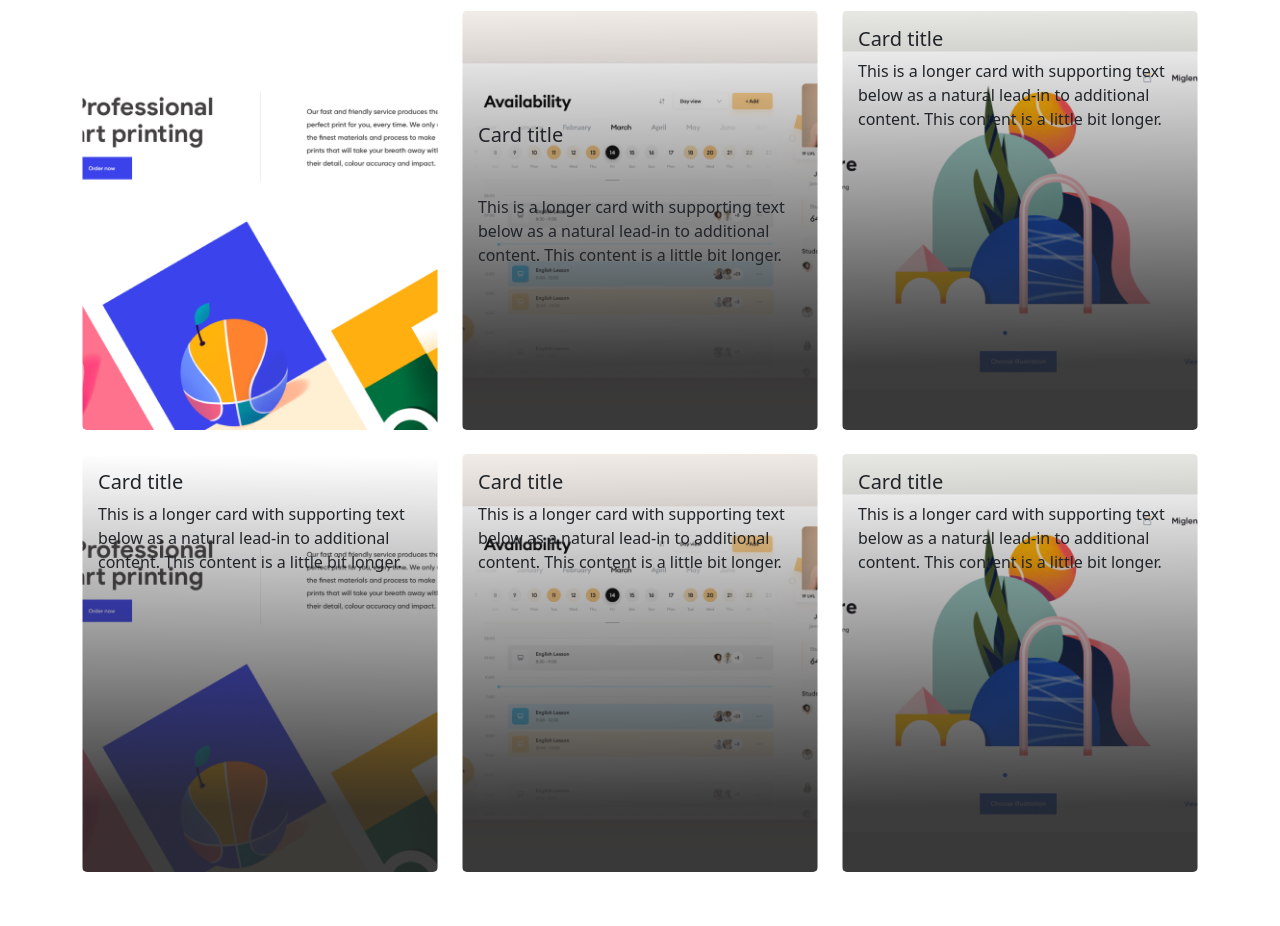
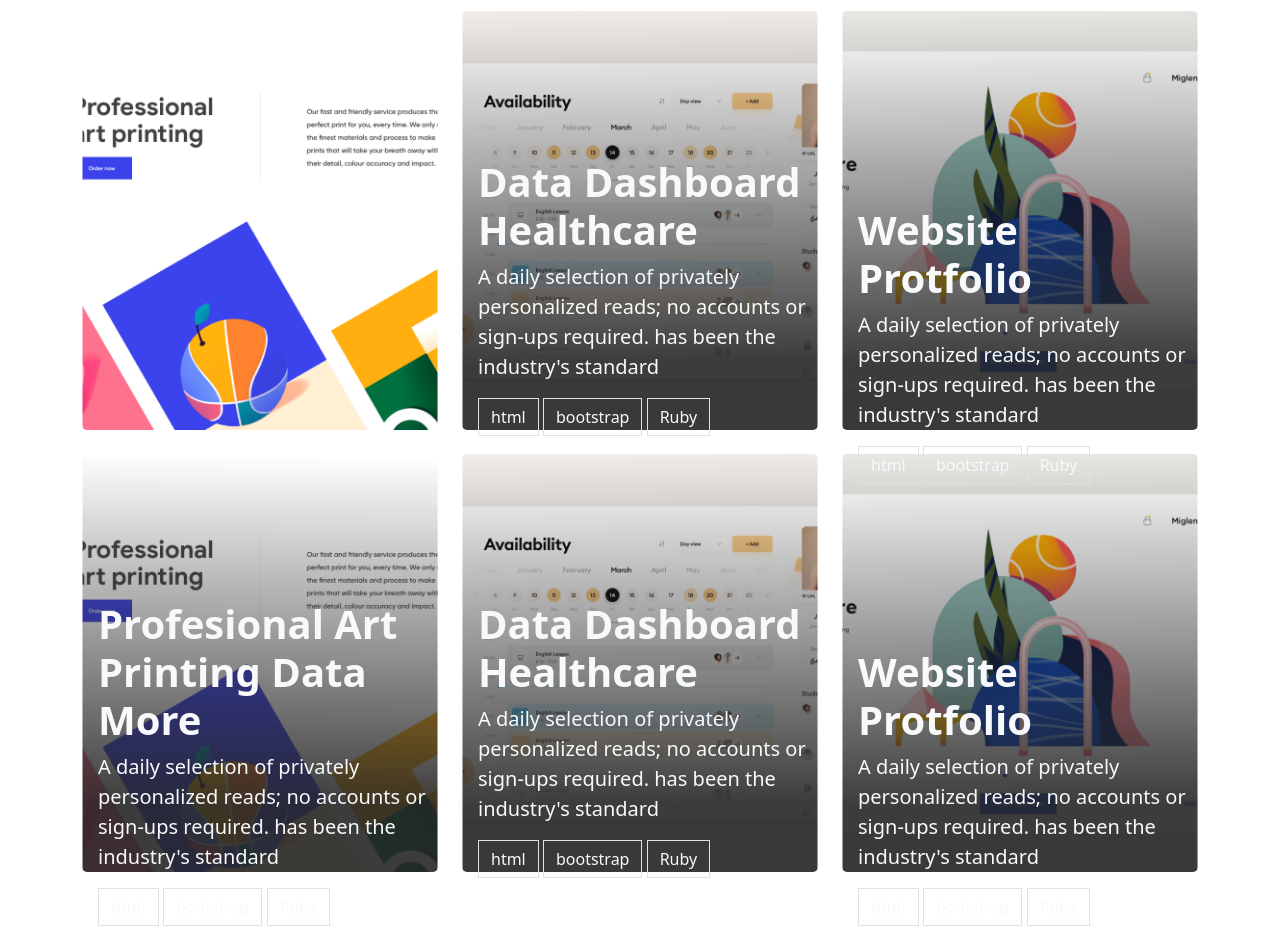
Before and after one commit to DiamondNath07/Portfolio-web-bootstrap, a website: page index.html in a window 1280 px wide. Shown: the part 1060-1986 px from the top of the page. Before the commit the page ends 1932 px from the top, so only its background shows below. Drawn offline with nearby package versions, Linux system fonts and the light colour scheme.

Commit message:
add hover effect to cards

```diff
--- a/index.html
+++ b/index.html
@@ -16,6 +16,7 @@
       rel="stylesheet"
       href="./node_modules/bootstrap/dist/js/bootstrap.bundle.min.js"
     />
+    <script src="./node_modules/bootstrap/dist/js/bootstrap.bundle.min.js"></script>
 
     <title>Portfolio</title>
   </head>
@@ -28,6 +29,26 @@
 
     body {
       overflow-x: hidden;
+    }
+
+    .card-img-overlay {
+      top: 35%;
+    }
+    .card-img-overlay {
+      position: absolute;
+      z-index: 1;
+    }
+    .buttonc {
+      position: absolute;
+      display: none;
+      z-index: 2;
+    }
+    .card:hover .buttonc {
+      display: block;
+    }
+
+    .card-img-overlay .f-btn {
+      margin-top: 65%;
     }
   </style>
   <body>
@@ -188,78 +209,217 @@
             <div class="col">
               <div class="card rounded-0 border-0">
                 <img src="./d-images/kard1.png" class="card-img" alt="..." />
-                <div class="card-img-overlay">
+                <div class="card-img-overlay p-0">
                   <h5 class="card-title d-none">Card title</h5>
                   <p class="card-text d-none">
                     This is a longer card with supporting text below as a
                     natural lead-in to additional content. This content is a
                     little bit longer.
                   </p>
+                  <div class="f-btn">
+                    <a href="#"
+                      ><button
+                        class="buttonc card-btn btn btn-warning btn-lg rounded-0 w-100 m-0 text-light fw-bold"
+                      >
+                        See Project
+                      </button></a
+                    >
+                  </div>
+                </div>
+              </div>
+            </div>
+            <div class="col">
+              <div class="card card2 rounded-0 border-0">
+                <img src="./d-images/card2.png" class="card-img" alt="..." />
+                <div class="card-img-overlay p-0">
+                  <h5 class="card-title text-light fw-bold display-6 ps-3">
+                    Data Dashboard Healthcare
+                  </h5>
+                  <p class="card-text text-light lead ps-3">
+                    A daily selection of privately personalized reads; no
+                    accounts or sign-ups required. has been the industry's
+                    standard
+                  </p>
+                  <div class="ps-3 mb-4">
+                    <button
+                      class="btn text-light rounded-0 btn-outline-secondary border"
+                    >
+                      html
+                    </button>
+                    <button
+                      class="btn text-light rounded-0 btn-outline-secondary border"
+                    >
+                      bootstrap
+                    </button>
+                    <button
+                      class="btn text-light rounded-0 btn-outline-secondary border"
+                    >
+                      Ruby
+                    </button>
+                  </div>
+                  <a href="#"
+                    ><button
+                      class="buttonc btn btn-warning btn-lg rounded-0 w-100 m-0 text-light fw-bold"
+                    >
+                      See Project
+                    </button></a
+                  >
+                </div>
+              </div>
+            </div>
+            <div class="col">
+              <div class="card rounded-0 border-0">
+                <img src="./d-images/card3.png" class="card-img" alt="..." />
+                <div class="card-img-overlay mt-5 p-0">
+                  <h5 class="card-title text-light fw-bold display-6 ps-3">
+                    Website Protfolio
+                  </h5>
+                  <p class="card-text text-light lead ps-3">
+                    A daily selection of privately personalized reads; no
+                    accounts or sign-ups required. has been the industry's
+                    standard
+                  </p>
+                  <div class="ps-3 mb-4">
+                    <button
+                      class="btn text-light rounded-0 btn-outline-secondary border"
+                    >
+                      html
+                    </button>
+                    <button
+                      class="btn text-light rounded-0 btn-outline-secondary border"
+                    >
+                      bootstrap
+                    </button>
+                    <button
+                      class="btn text-light rounded-0 btn-outline-secondary border"
+                    >
+                      Ruby
+                    </button>
+                  </div>
+                  <a href="#"
+                    ><button
+                      class="buttonc btn btn-warning btn-lg rounded-0 w-100 m-0 text-light fw-bold"
+                    >
+                      See Project
+                    </button></a
+                  >
+                </div>
+              </div>
+            </div>
+            <div class="col">
+              <div class="card rounded-0 border-0">
+                <img src="./d-images/card1.png" class="card-img" alt="..." />
+                <div class="card-img-overlay p-0">
+                  <h5 class="card-title text-light fw-bold display-6 ps-3">
+                    Profesional Art Printing Data More
+                  </h5>
+                  <p class="card-text text-light lead ps-3">
+                    A daily selection of privately personalized reads; no
+                    accounts or sign-ups required. has been the industry's
+                    standard
+                  </p>
+                  <div class="ps-3 mb-4">
+                    <button
+                      class="btn text-light rounded-0 btn-outline-secondary border"
+                    >
+                      html
+                    </button>
+                    <button
+                      class="btn text-light rounded-0 btn-outline-secondary border"
+                    >
+                      bootstrap
+                    </button>
+                    <button
+                      class="btn text-light rounded-0 btn-outline-secondary border"
+                    >
+                      Ruby
+                    </button>
+                  </div>
+                  <a href="#"
+                    ><button
+                      class="buttonc btn btn-warning btn-lg rounded-0 w-100 m-0 text-light fw-bold"
+                    >
+                      See Project
+                    </button></a
+                  >
                 </div>
               </div>
             </div>
             <div class="col">
               <div class="card rounded-0 border-0">
                 <img src="./d-images/card2.png" class="card-img" alt="..." />
-                <div class="card-img-overlay mt-5">
-                  <h5 class="card-title mt-5">Card title</h5>
-                  <p class="card-text mt-5">
-                    This is a longer card with supporting text below as a
-                    natural lead-in to additional content. This content is a
-                    little bit longer.
+                <div class="card-img-overlay p-0">
+                  <h5 class="card-title text-light fw-bold display-6 ps-3">
+                    Data Dashboard Healthcare
+                  </h5>
+                  <p class="card-text text-light lead ps-3">
+                    A daily selection of privately personalized reads; no
+                    accounts or sign-ups required. has been the industry's
+                    standard
                   </p>
+                  <div class="ps-3 mb-4">
+                    <button
+                      class="btn text-light rounded-0 btn-outline-secondary border"
+                    >
+                      html
+                    </button>
+                    <button
+                      class="btn text-light rounded-0 btn-outline-secondary border"
+                    >
+                      bootstrap
+                    </button>
+                    <button
+                      class="btn text-light rounded-0 btn-outline-secondary border"
+                    >
+                      Ruby
+                    </button>
+                  </div>
+                  <a href="#"
+                    ><button
+                      class="buttonc btn btn-warning btn-lg rounded-0 w-100 m-0 text-light fw-bold"
+                    >
+                      See Project
+                    </button></a
+                  >
                 </div>
               </div>
             </div>
             <div class="col">
               <div class="card rounded-0 border-0">
                 <img src="./d-images/card3.png" class="card-img" alt="..." />
-                <div class="card-img-overlay">
-                  <h5 class="card-title">Card title</h5>
-                  <p class="card-text">
-                    This is a longer card with supporting text below as a
-                    natural lead-in to additional content. This content is a
-                    little bit longer.
+                <div class="card-img-overlay mt-5 p-0">
+                  <h5 class="card-title text-light fw-bold display-6 ps-3">
+                    Website Protfolio
+                  </h5>
+                  <p class="card-text text-light lead ps-3">
+                    A daily selection of privately personalized reads; no
+                    accounts or sign-ups required. has been the industry's
+                    standard
                   </p>
-                </div>
-              </div>
-            </div>
-            <div class="col">
-              <div class="card rounded-0 border-0">
-                <img src="./d-images/card1.png" class="card-img" alt="..." />
-                <div class="card-img-overlay">
-                  <h5 class="card-title">Card title</h5>
-                  <p class="card-text">
-                    This is a longer card with supporting text below as a
-                    natural lead-in to additional content. This content is a
-                    little bit longer.
-                  </p>
-                </div>
-              </div>
-            </div>
-            <div class="col">
-              <div class="card rounded-0 border-0">
-                <img src="./d-images/card2.png" class="card-img" alt="..." />
-                <div class="card-img-overlay">
-                  <h5 class="card-title">Card title</h5>
-                  <p class="card-text">
-                    This is a longer card with supporting text below as a
-                    natural lead-in to additional content. This content is a
-                    little bit longer.
-                  </p>
-                </div>
-              </div>
-            </div>
-            <div class="col">
-              <div class="card rounded-0 border-0">
-                <img src="./d-images/card3.png" class="card-img" alt="..." />
-                <div class="card-img-overlay">
-                  <h5 class="card-title">Card title</h5>
-                  <p class="card-text">
-                    This is a longer card with supporting text below as a
-                    natural lead-in to additional content. This content is a
-                    little bit longer.
-                  </p>
+                  <div class="ps-3 mb-4">
+                    <button
+                      class="btn text-light rounded-0 btn-outline-secondary border"
+                    >
+                      html
+                    </button>
+                    <button
+                      class="btn text-light rounded-0 btn-outline-secondary border"
+                    >
+                      bootstrap
+                    </button>
+                    <button
+                      class="btn text-light rounded-0 btn-outline-secondary border"
+                    >
+                      Ruby
+                    </button>
+                  </div>
+                  <a href="#"
+                    ><button
+                      class="buttonc btn btn-warning btn-lg rounded-0 w-100 m-0 text-light fw-bold"
+                    >
+                      See Project
+                    </button></a
+                  >
                 </div>
               </div>
             </div>
```
